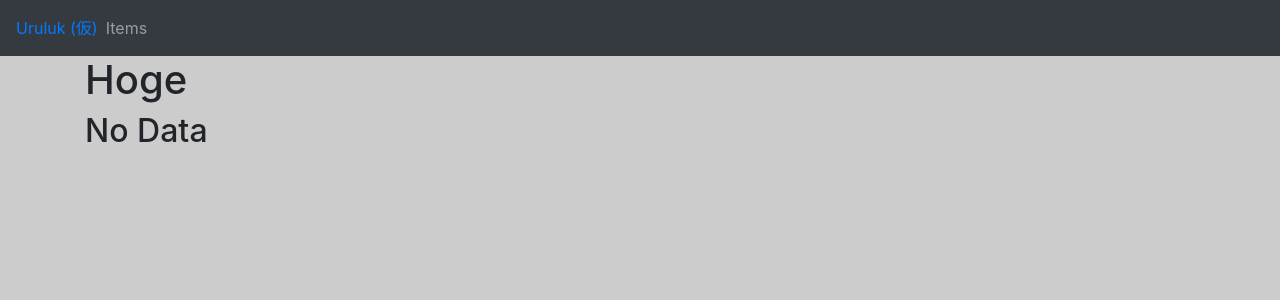
After one commit to Candle5000/uruluk, a PHP site: template templates/items/rare.phtml in a window 1280 px wide. The commit adds this page. Shown: the top 300 px of the page. Run offline with PHP 8.4, Linux system fonts and the light colour scheme; the template is opened without the code that fills it: most values are stand-ins (such as "Sample title", 1, 10 or a date in 2020); some libraries are stand-ins or nearby versions.

Commit message:
レアアイテム画面を作成中(いったんコミット)

```diff
--- a/src/routes.php
+++ b/src/routes.php
@@ -10,4 +10,6 @@ return function (App $app) {
     $app->get('/', TopMenuController::class . ':index');
 
 	$app->get('/items', ItemsController::class . ':index');
+
+	$app->get('/items/rare/{class}', ItemsController::class . ':rareItem');
 };
--- a/templates/footer.phtml
+++ b/templates/footer.phtml
@@ -1,9 +1,4 @@
 </div>
-<footer class="footer bg-dark">
-  <div class="container">
-    Footer
-  </div>
-</footer>
 </div>
 </body>
 </html>
--- a/templates/header.phtml
+++ b/templates/header.phtml
@@ -11,23 +11,8 @@
   <link href='//fonts.googleapis.com/css?family=Lato:300' rel='stylesheet' type='text/css'>
   <style>
     body {
-      margin: 0 0 0 0;
-      padding: 0;
-      width: 100%;
-      font-family: "Helvetica Neue", Helvetica, Arial, sans-serif;
-      text-align: center;
-      color: #aaa;
-      font-size: 18px;
-    }
-
-    h1 {
-      color: #719e40;
-      letter-spacing: -3px;
-      font-family: 'Lato', sans-serif;
-      font-size: 100px;
-      font-weight: 200;
-      margin-bottom: 0;
-    }
+	  background-color: #ccc;
+	}
   </style>
 </head>
 <body>
--- /dev/null
+++ b/templates/items/rare.phtml
@@ -0,0 +1,9 @@
+<?= $this->fetch('header.phtml') ?>
+  <h1>Hoge</h1>
+
+  <?php if (empty($items)) : ?>
+    <h2>No Data</h2>
+  <?php endif; ?>
+  <?php foreach ($item as $items) : ?>
+  <?php endforeach ?>
+<?= $this->fetch('footer.phtml') ?>
```
Also changed, not shown: src/classes/controller/ItemsController.php (+7 -3 lines), templates/index.phtml (+0 -28 lines), templates/items/index.phtml (+2 -7 lines).
